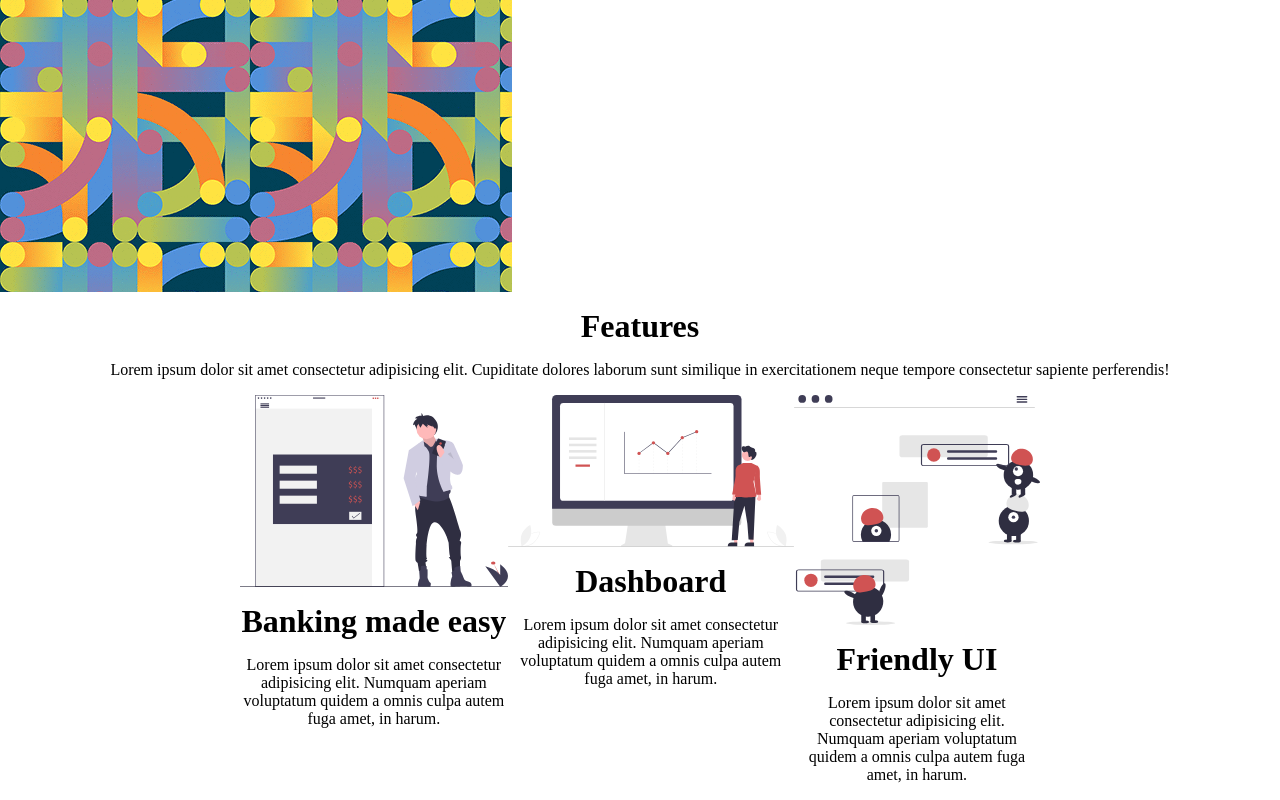
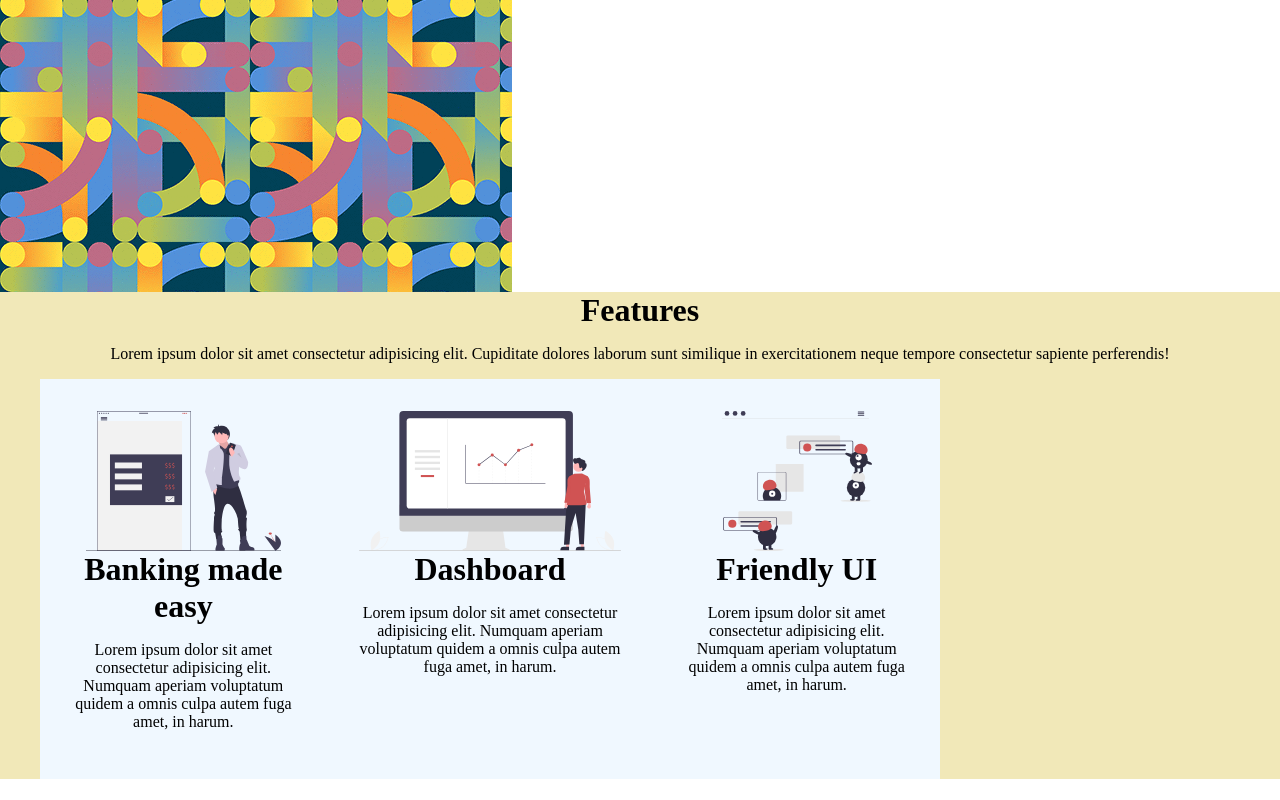
Before and after one commit to neintanuki/avion-banking-app, a React (Create React App) app: page / in a window 1280 px wide. Shown: the part 1371-2171 px from the top of the page. After the commit the page ends 2150 px from the top, so only its background shows below. Built offline with nearby package versions, Linux system fonts and the light colour scheme.

Commit message:
completed feature-list

```diff
--- a/src/pages/Home.js
+++ b/src/pages/Home.js
@@ -52,19 +52,31 @@ export default function Home() {
 
                     <div className="feature-list">
                         <div className="feature">
+                            <div className="feature-header">
                                 <img src={onlineBanking} alt="online-banking-img"/>
+                            </div>
+                            <div className="feature-body">
                                 <h2 className="title">Banking made easy</h2>
                                 <p>Lorem ipsum dolor sit amet consectetur adipisicing elit. Numquam aperiam voluptatum quidem a omnis culpa autem fuga amet, in harum.</p>
                             </div>
+                        </div>
                         <div className="feature">
+                            <div className="feature-header">
                                 <img src={dashboard} alt="dashboard-img"/>
+                            </div>
+                            <div className="feature-body">
                                 <h2 className="title">Dashboard</h2>
                                 <p>Lorem ipsum dolor sit amet consectetur adipisicing elit. Numquam aperiam voluptatum quidem a omnis culpa autem fuga amet, in harum.</p>
                             </div>
+                        </div>
                         <div className="feature">
+                            <div className="feature-header">
                                 <img src={ui} alt="ui-img"/>
+                            </div>
+                            <div className="feature-body">
                                 <h2 className="title">Friendly UI</h2>
                                 <p>Lorem ipsum dolor sit amet consectetur adipisicing elit. Numquam aperiam voluptatum quidem a omnis culpa autem fuga amet, in harum.</p>
+                            </div>
                         </div>
                     </div>
 
--- a/src/pages/styles/Home.css
+++ b/src/pages/styles/Home.css
@@ -6,7 +6,7 @@
 
 .home .title {
     font-size: 2rem;
-    margin: 1rem 0;
+    margin: 0;
 }
 
 header {
@@ -75,16 +75,33 @@ section .right-side {
 
 #features {
     text-align: center;
+    background-color: #F1E8B8;
+}
+
+#features .feature {
+    display: flex;
+    flex-direction: column;
+    flex: 1;
+    padding: 2rem;
+    /* background: #F1E8B8; */
+}
+
+#features .feature-header {
+    height: 140px;
+}
+
+#features .feature-body {
+    flex: 1 1 auto;
 }
 
 #features .feature-list {
-    max-width: 800px;
-    margin: auto;
+    max-width: 900px;
     display: flex;
-
+    background-color: aliceblue;
 }
 
 #features img {
     display: block;
-    width: 100%;
+    height: 100%;
+    margin: auto;
 }
```
Lines whose indentation alone changed are shown as unchanged.
